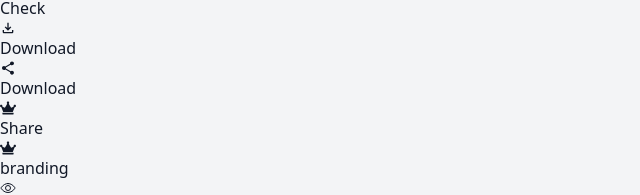
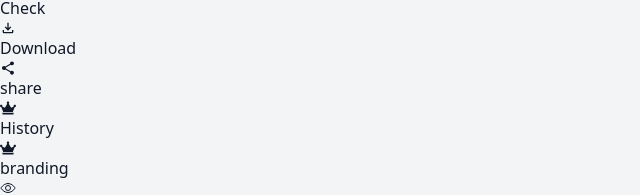
Before and after one commit to Mohammadim1998/resume_builder, a React (Vite) app: page / in a window 1280 px wide. Shown: the part 252-447 px from the top of the page, without its empty margins (0-640 px from the left). Built offline with nearby package versions, Linux system fonts and the light colour scheme.

Commit message:
add some edit in sidebar

```diff
--- a/src/components/resumeEditor/resumeEditor.tsx
+++ b/src/components/resumeEditor/resumeEditor.tsx
@@ -8,10 +8,14 @@
         <Sidebar />
       </aside>
 
-      <div className="relative w-[70%] bg-purple-300 border-[1px] border-gray-400">
+      <div className="relative w-[70%] bg-white shadow-[0px_0px_5px_1px_rgba(0,0,0,0.23)]">
+
+        {/* THIS BOX IS FOR WHEM WE CLICK ON THIS BOX THEN RESEME-PREVEIW OPEN */}
         <div className="absolute top-0 -right-14 text-2xl w-10 h-10 bg-white cursor-pointer flex justify-center items-center rounded">
           <IoEyeOutline />
         </div>
+
+
       </div>
     </section>
   );
--- a/src/components/sidebar/sidebar.tsx
+++ b/src/components/sidebar/sidebar.tsx
@@ -76,16 +76,16 @@
         <div className="w-7 h-7 group-hover:bg-purple-50 text-xl flex justify-center items-center rounded-full">
           <IoMdShare />
         </div>
-        <span className="text-sm font-medium">Download</span>
+        <span className="text-sm font-medium">share</span>
       </div>
       <div className="group flex items-center gap-x-2 transition-colors duration-300 text-[#676F72] hover:text-purple-400 cursor-pointer pl-4">
-        <div className="w-7 h-7 group-hover:bg-purple-50 text-xl flex justify-center items-center rounded-full">
+        <div className="w-7 h-7 group-hover:bg-purple-50 text-yellow-500 text-xl flex justify-center items-center rounded-full">
           <FaCrown />
         </div>
-        <span className="text-sm font-medium">Share</span>
+        <span className="text-sm font-medium">History</span>
       </div>
       <div className="group flex items-center gap-x-2 transition-colors duration-300 text-[#676F72] hover:text-purple-400 cursor-pointer pl-4">
-        <div className="w-7 h-7 group-hover:bg-purple-50 text-xl flex justify-center items-center rounded-full">
+        <div className="w-7 h-7 group-hover:bg-purple-50 text-yellow-500 text-xl flex justify-center items-center rounded-full">
           <FaCrown />
         </div>
         <span className="text-sm font-medium">branding</span>
```
